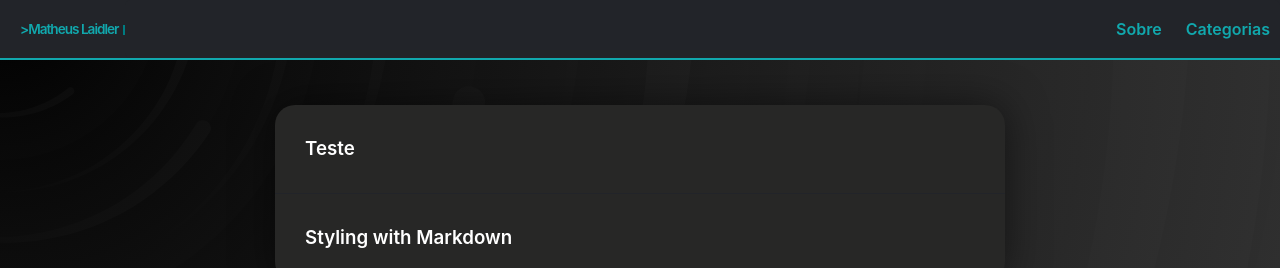
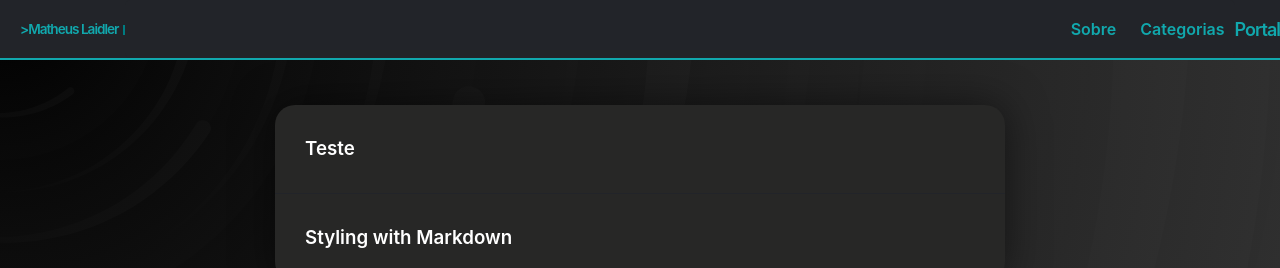
Before and after one commit to matheuslaidler/WayOfSec-Welcome-Theme, a Jekyll site: the page built from index.md, in a window 1280 px wide. Shown: the top 268 px of the page. Built offline with Jekyll 4.4.1, drawn with Linux system fonts in a browser that asks for light colours.

Commit message:
Update header.html

```diff
--- a/_includes/header.html
+++ b/_includes/header.html
@@ -40,6 +40,6 @@ a:link
     </nav>
   {%- endif -%}
 
-
+  <a class="site-title"> Portal </a>
 
 </header>
```
